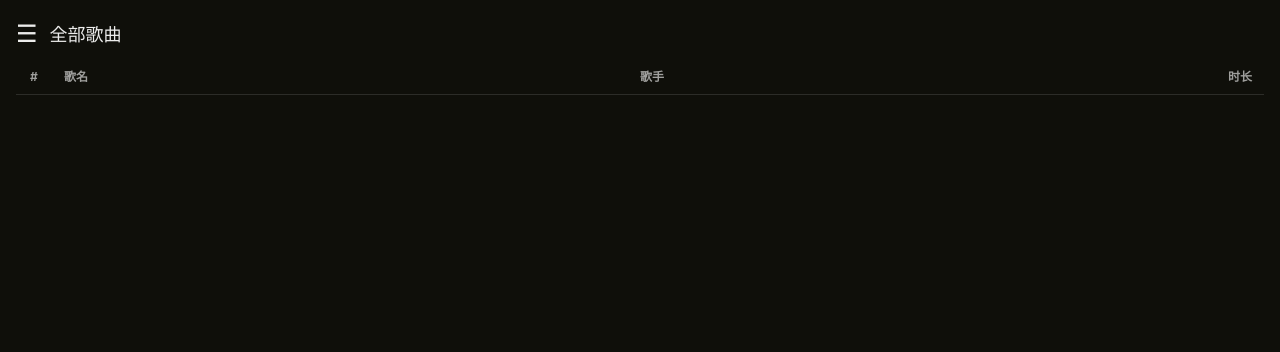
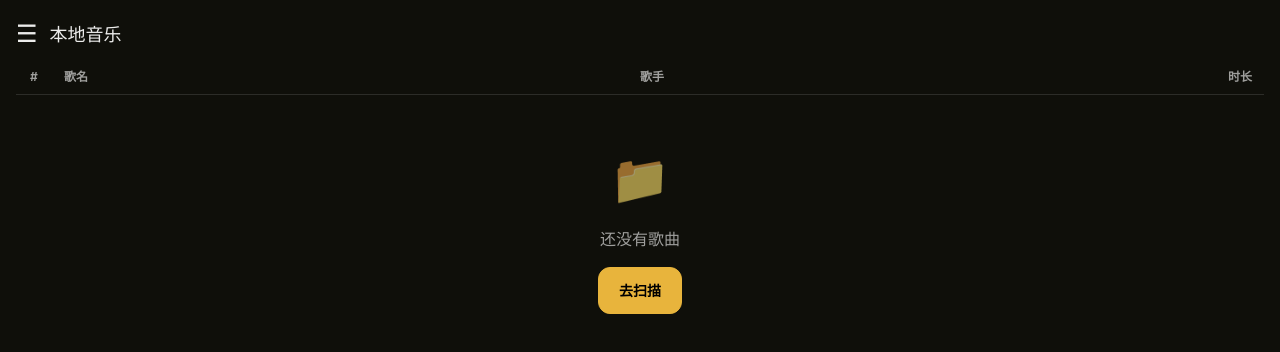
Before and after one commit to gamelifes/local-music-lal, a React (Vite) app: page / in a window 1280 px wide. Shown: the top 352 px of the page. Built offline with nearby package versions, Linux system fonts and the light colour scheme.

Commit message:
fix: T4 title local music, T5 emptyState slot, T6 scan highlight

```diff
--- a/src/pages/Home.tsx
+++ b/src/pages/Home.tsx
@@ -15,7 +15,7 @@ export function Home({ onToggleDrawer }: HomeProps) {
 
   return (
     <SongTable
-      title="全部歌曲"
+      title="本地音乐"
       onMenu={onToggleDrawer}
       songs={visibleSongs}
       columns={[
@@ -24,6 +24,15 @@ export function Home({ onToggleDrawer }: HomeProps) {
         { label: '时长', width: 60, textAlign: 'right' }
       ]}
       showIndex
+      emptyState={
+        <div>
+          <div style={{ fontSize: '48px', marginBottom: '12px' }}>📁</div>
+          <div style={{ marginBottom: '16px' }}>还没有歌曲</div>
+          <button className="btn primary" onClick={() => onToggleDrawer()}>
+            去扫描
+          </button>
+        </div>
+      }
       onPlaySong={(song) => play(song, visibleSongs)}
     />
   )
--- a/src/pages/Scan.tsx
+++ b/src/pages/Scan.tsx
@@ -100,7 +100,6 @@ export function Scan({ onNavigate }: ScanProps) {
   return (
     <div className="page active">
       <div className="page-content">
-        {/* Header */}
         <div style={{ position: 'sticky', top: 0, zIndex: 10, background: 'var(--bg)', padding: '8px 0 0' }}>
           <div style={{ display: 'flex', alignItems: 'center', justifyContent: 'space-between', padding: '8px 0 16px' }}>
             <div style={{ display: 'flex', alignItems: 'center', gap: '12px' }}>
@@ -115,7 +114,6 @@ export function Scan({ onNavigate }: ScanProps) {
           </div>
         </div>
 
-        {/* Icon */}
         <div style={{ textAlign: 'center', padding: '20px 0' }}>
           <div style={{ fontSize: '64px', marginBottom: '16px' }}>{completed ? '✅' : scanning ? '📡' : '📁'}</div>
           <h2 style={{ fontSize: '22px', marginBottom: '8px' }}>
@@ -126,17 +124,15 @@ export function Scan({ onNavigate }: ScanProps) {
           </p>
         </div>
 
-        {/* Scanning Animation */}
         {scanning && (
           <div style={{ display: 'flex', justifyContent: 'center', marginBottom: '24px' }}>
             <div style={{ width: '160px', height: '160px', borderRadius: '50%', position: 'relative', background: 'conic-gradient(var(--accent), var(--accent-glow), var(--accent))', animation: 'spin 3s linear infinite' }}>
-              <div style={{ position: 'absolute', inset: '8px', borderRadius: '50%', background: 'var(--bg)' }}></div>
+              <div style={{ position: 'absolute', inset: '8px', borderRadius: '50%', background: 'var(--bg)' }} />
               <div style={{ position: 'absolute', inset: 0, display: 'flex', alignItems: 'center', justifyContent: 'center', fontSize: '14px', color: 'var(--text-secondary)', zIndex: 1 }}>{scannedCount}</div>
             </div>
           </div>
         )}
 
-        {/* Folder List */}
         {!scanning && !completed && (
           <div style={{ display: 'flex', flexDirection: 'column', gap: '8px', marginBottom: '24px' }}>
             {folders.length === 0 && !selectedFolder && (
@@ -153,7 +149,15 @@ export function Scan({ onNavigate }: ScanProps) {
                   <div
                     onClick={() => { if (!isSwiped) handleSelectFolder(entry) }}
                     className="group-header"
-                    style={{ margin: 0, borderColor: selectedFolder === entry.folder ? 'var(--accent)' : undefined, background: selectedFolder === entry.folder ? 'rgba(255,255,255,0.06)' : undefined, boxShadow: selectedFolder === entry.folder ? '0 0 0 1px var(--accent)' : undefined, transform: isSwiped ? 'translateX(-80px)' : 'translateX(0)', transition: 'transform 0.3s ease', cursor: 'pointer' }}
+                    style={{
+                      margin: 0,
+                      borderColor: selectedFolder === entry.folder ? 'var(--accent)' : undefined,
+                      background: selectedFolder === entry.folder ? 'rgba(255,255,255,0.06)' : undefined,
+                      boxShadow: selectedFolder === entry.folder ? '0 0 0 1px var(--accent)' : undefined,
+                      transform: isSwiped ? 'translateX(-80px)' : 'translateX(0)',
+                      transition: 'transform 0.3s ease',
+                      cursor: 'pointer'
+                    }}
                     onTouchStart={(e) => handleTouchStart(entry.folder, e.touches[0].clientX, e.touches[0].clientY)}
                     onTouchEnd={(e) => handleTouchEnd(entry.folder, e.changedTouches[0].clientX, e.changedTouches[0].clientY)}
                     onMouseDown={(e) => handleMouseDown(entry.folder, e.clientX, e.clientY)}
@@ -172,7 +176,6 @@ export function Scan({ onNavigate }: ScanProps) {
           </div>
         )}
 
-        {/* Completed Buttons */}
         {completed && (
           <div style={{ display: 'flex', justifyContent: 'center', gap: '12px', marginBottom: '16px' }}>
             <button className="btn primary" onClick={() => onNavigate('home')}>查看歌曲</button>
@@ -180,7 +183,6 @@ export function Scan({ onNavigate }: ScanProps) {
           </div>
         )}
 
-        {/* Scan Buttons */}
         {!completed && (
           <div style={{ display: 'flex', justifyContent: 'center', gap: '12px', flexWrap: 'wrap' }}>
             <button className="btn primary" onClick={startScan} disabled={!selectedFolder || scanning}>{scanning ? '扫描中...' : '开始扫描'}</button>
```
Also changed, not shown: src/components/SongTable.tsx (+8 -4 lines), src/pages/Hidden.tsx (indentation only).
